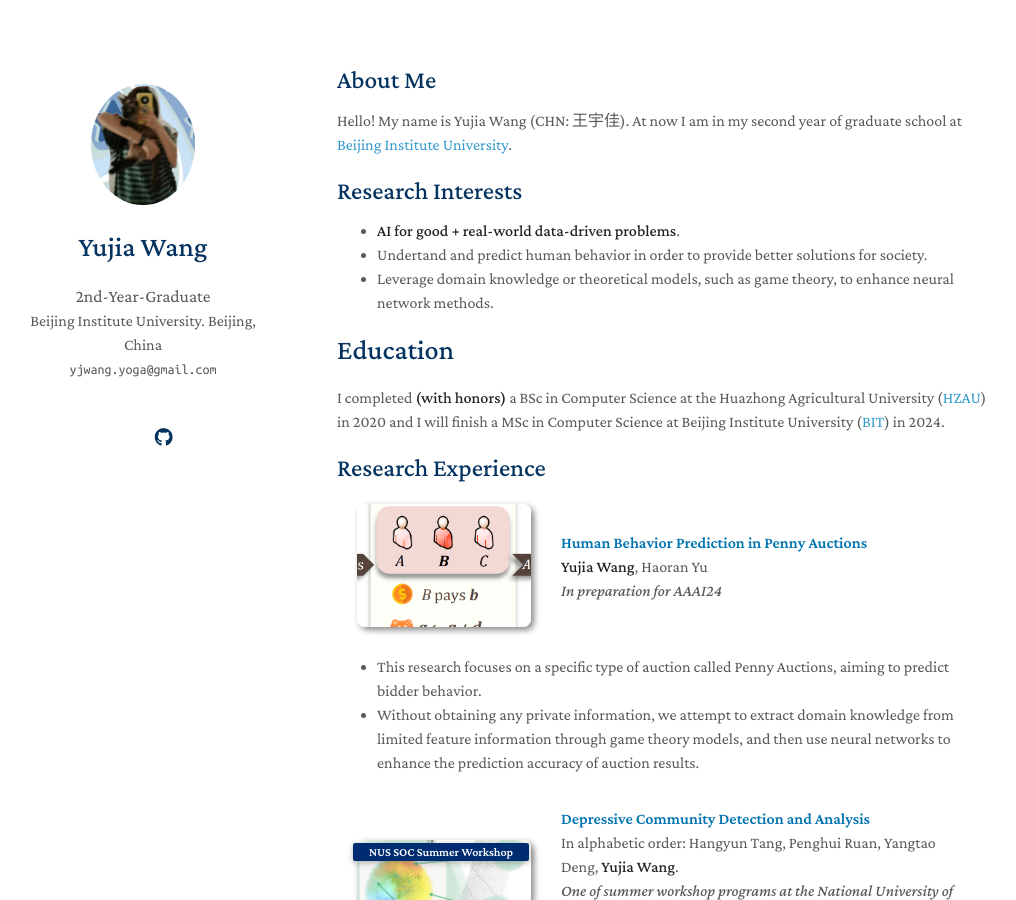
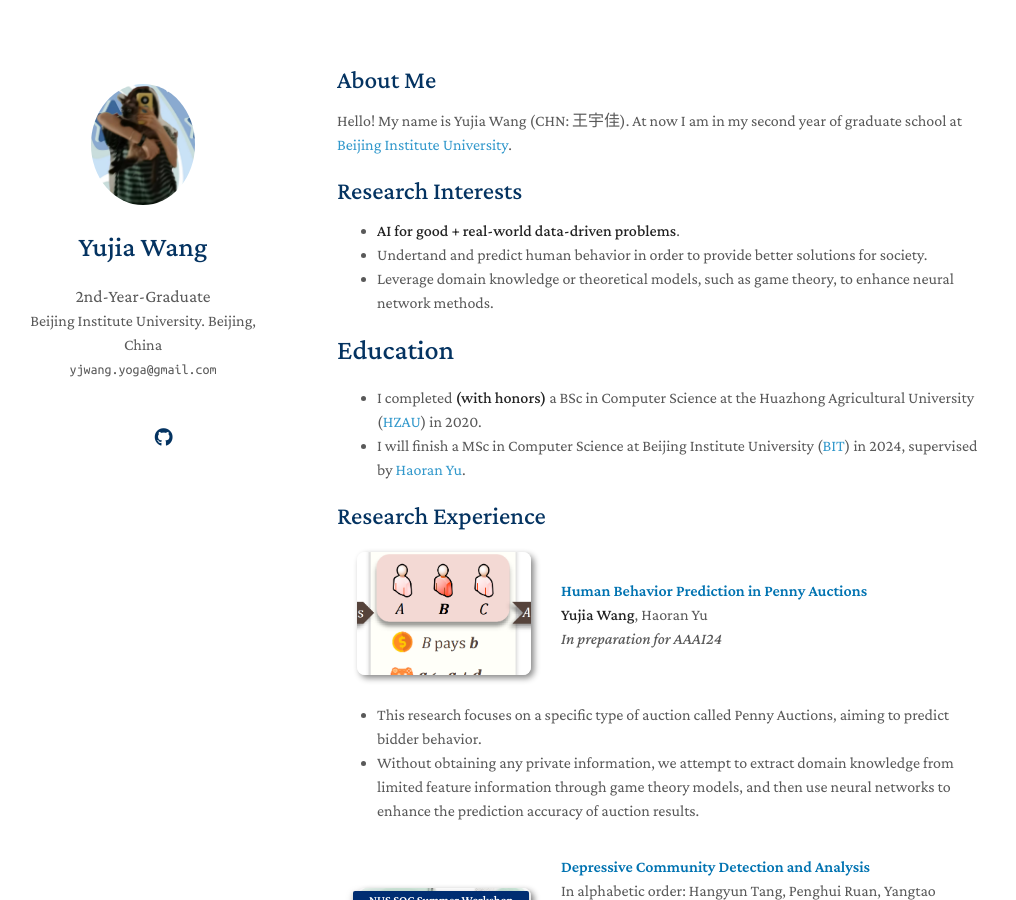
Before and after one commit to YogaWang7/YogaWang7.github.io, a Jekyll site: the page built from index.md, in a window 1280 px wide and 900 px high. Shown: the whole window, without its empty margins (133-1149 px from the left). Built offline with Jekyll 4.4.1, drawn with Linux system fonts in a browser that asks for light colours; nearby versions of some CDN libraries; a style sheet for code colours, icons or effects is not loaded; our own code applies the rules of GitHub Pages for plain Markdown files.

Commit message:
Update index.md
link

```diff
--- a/index.md
+++ b/index.md
@@ -14,7 +14,8 @@ Hello! My name is Yujia Wang (CHN: 王宇佳). At now I am in my second year of
 
 Education
 ======
-I completed **(with honors)** a BSc in Computer Science at the Huazhong Agricultural University ([HZAU](http://www.hzau.edu.cn/en/HOME.htm)) in 2020 and I will finish a MSc in Computer Science at Beijing Institute University ([BIT](https://english.bit.edu.cn/)) in 2024.
+- I completed **(with honors)** a BSc in Computer Science at the Huazhong Agricultural University ([HZAU](http://www.hzau.edu.cn/en/HOME.htm)) in 2020.
+- I will finish a MSc in Computer Science at Beijing Institute University ([BIT](https://english.bit.edu.cn/)) in 2024, supervised by <a href = "https://scholar.google.com/citations?hl=en&user=-vZRFXgAAAAJ">Haoran Yu</a>.
 
 {% include_relative _includes/publications.md %}
 
```
